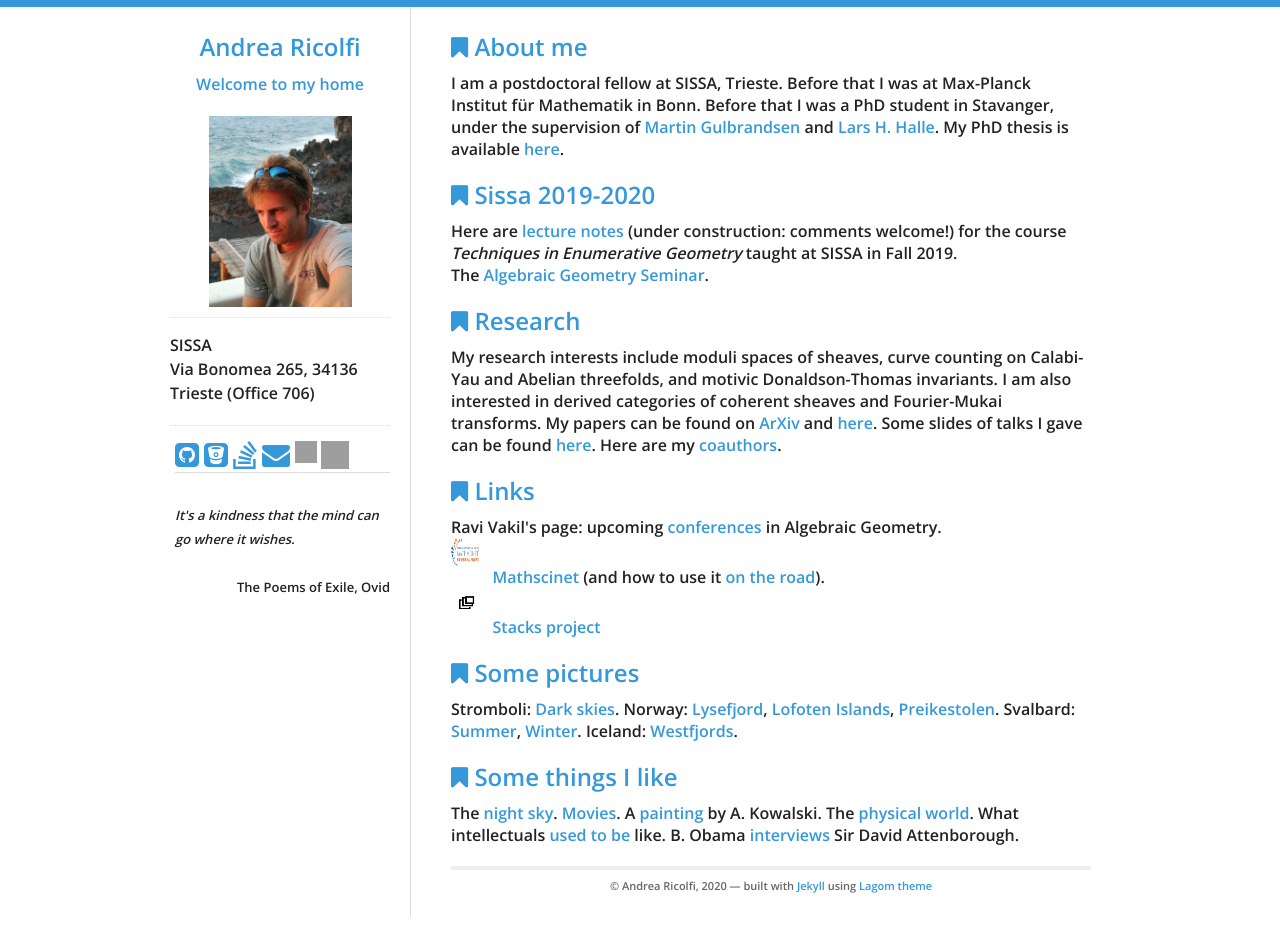
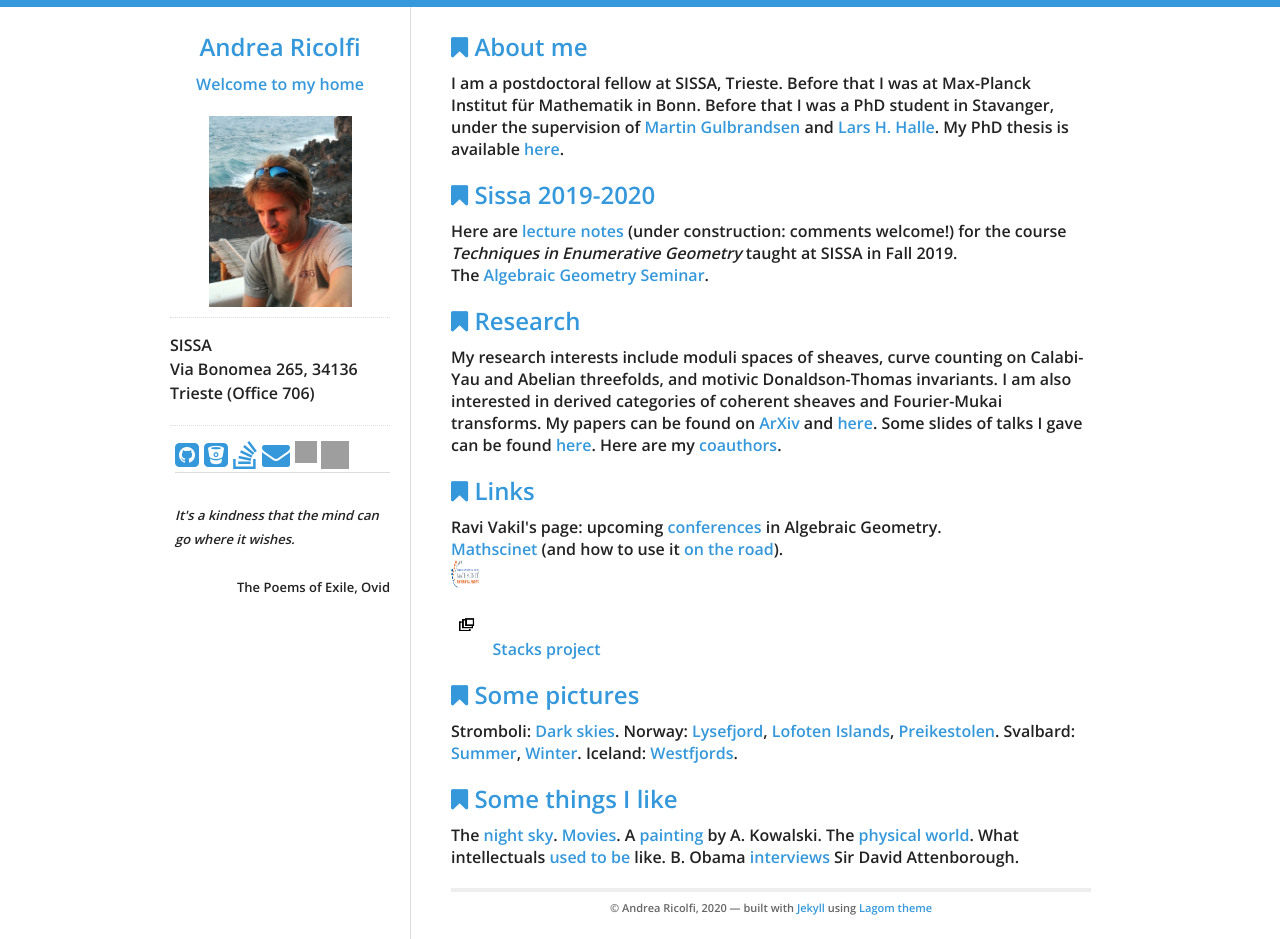
Before and after one commit to atricolfi/atricolfi.github.io, a Jekyll site: the page built from index.html, in a window 1280 px wide. Built offline with Jekyll 4.4.1, drawn with Linux system fonts in a browser that asks for light colours; before the commit the page ends 917 px from its top, so only the background shows below that; grey boxes are pictures that could not be loaded.

Commit message:
Update index.html

```diff
--- a/index.html
+++ b/index.html
@@ -35,8 +35,10 @@
 <p>
   Ravi Vakil's page: upcoming <a href="http://math.stanford.edu/%7Evakil/conferences.html">conferences</a>
 in Algebraic Geometry. <br>
+  <a href="https://mathscinet.ams.org/mathscinet/">Mathscinet</a> (and how to use it <a href="http://blogs.ams.org/beyondreviews/2015/04/28/using-mathscinet-at-home-or-on-the-road/#sthash.xjLiLLxn.dpbs">on the road</a>).
+  &nbsp;&nbsp;&nbsp;&nbsp;&nbsp;&nbsp;&nbsp;&nbsp;&nbsp;
   <a href="https://mathscinet.ams.org/mathscinet/" style="text-decoration: none">
- <img height="28" width="28" src="mathscinet.png"></a> &nbsp;&nbsp;&nbsp;&nbsp;&nbsp;&nbsp;&nbsp;&nbsp;&nbsp; <a href="https://mathscinet.ams.org/mathscinet/">Mathscinet</a> (and how to use it <a href="http://blogs.ams.org/beyondreviews/2015/04/28/using-mathscinet-at-home-or-on-the-road/#sthash.xjLiLLxn.dpbs">on the road</a>). <br>
+ <img height="28" width="28" src="mathscinet.png"></a>   <br>
   <a href="https://stacks.math.columbia.edu" style="text-decoration: none">
  <img height="28" width="28" src="stacks.png">&nbsp;&nbsp;&nbsp;&nbsp;&nbsp;&nbsp;&nbsp;&nbsp;&nbsp; Stacks project</a>
 
```
